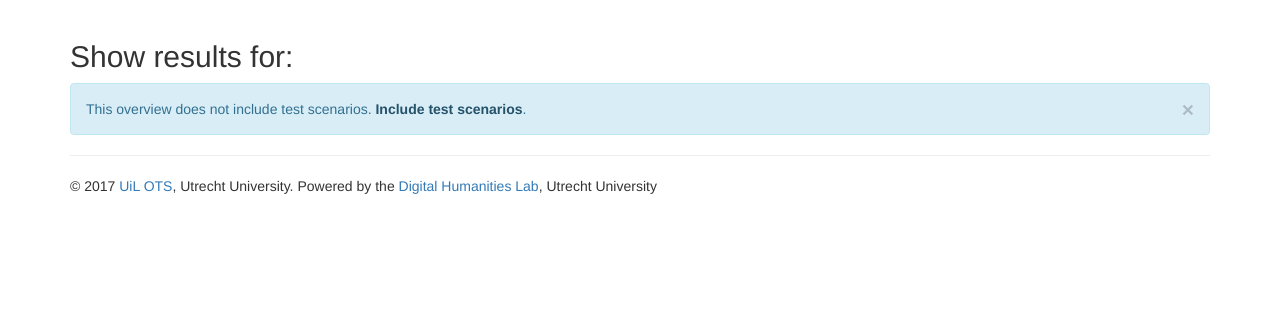
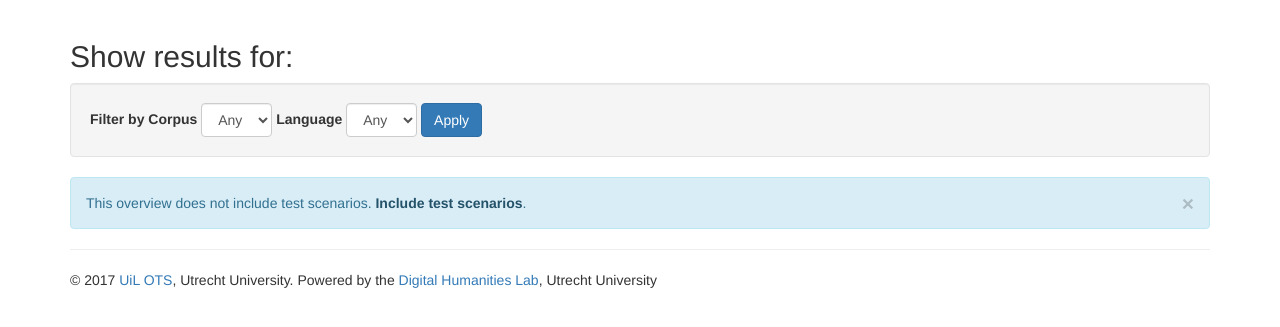
Before and after one commit to UUDigitalHumanitieslab/timealign, a Django app: page /stats/scenarios/ in a window 1280 px wide. Shown: the part 52-379 px from the top of the page. Run offline with Django 3.2, Linux system fonts and the light colour scheme; the visitor is signed in with stand-in values (Sample User, id 1); data that the repository does not hold is empty; some libraries are stand-ins or nearby versions.

Commit message:
added scenario filter (front-end)

```diff
--- a/stats/templates/stats/scenario_list.html
+++ b/stats/templates/stats/scenario_list.html
@@ -7,6 +7,35 @@
 {% regroup scenarios by corpus as corpus_list %}
 
 <h2>Show results for:</h2>
+<div class="well">
+  <form class="form-inline">
+    <div class="form-group">
+      <label for="corpus_filter">Filter by Corpus</label>
+      <select id="corpus_filter" class="form-control" name="corpus">
+        <option value="">Any</option>
+        {% for corpus in corpora %}
+            <option value="{{ corpus.id }}" {% if corpus.id == selected_corpus %}selected="selected"{% endif %}>
+            {{ corpus.title }}
+            </option>
+        {% endfor %}
+      </select>
+    </div>
+    <div class="form-group">
+      <label for="language_filter">Language</label>
+      <select id="language_filter" class="form-control" name="language">
+        <option value="">Any</option>
+        {% for language in languages %}
+            <option value="{{ language.iso }}" {% if language.iso == selected_language %}selected="selected"{% endif %}>
+            {{ language.title }}
+            </option>
+        {% endfor %}
+      </select>
+    </div>
+    <div class="form-group">
+      <button class="btn btn-primary">Apply</button>
+    </div>
+  </form>
+</div>
 {% for corpus in corpus_list %}
 <h3>{{ corpus.grouper }}</h3>
     <ul>
--- a/stats/views.py
+++ b/stats/views.py
@@ -11,7 +11,7 @@ from braces.views import LoginRequiredMixin
 
 from .models import Scenario
 from annotations.models import Language, Tense, Fragment
-from annotations.utils import get_color
+from annotations.utils import get_available_corpora, get_color
 
 
 class ScenarioList(LoginRequiredMixin, generic.ListView):
@@ -30,7 +30,37 @@ class ScenarioList(LoginRequiredMixin, generic.ListView):
         if not show_tests:
             scenarios = scenarios.exclude(is_test=True)
 
+        corpus = self.request.GET.get('corpus')
+        if corpus:
+            scenarios = scenarios.filter(corpus__id=corpus)
+
+        language = self.request.GET.get('language')
+        if language:
+            scenarios = scenarios.filter(scenariolanguage__language__iso=language)
+
         return scenarios.order_by('corpus__title')
+
+    def get_context_data(self, **kwargs):
+        context = super(ScenarioList, self).get_context_data(**kwargs)
+        corpora = get_available_corpora(self.request.user)
+
+        # only show languages that are found in the available corpora
+        languages = set(sum([list(c.languages.all()) for c in corpora], []))
+        # sort by language name
+        languages = sorted(languages, key=lambda x: x.title)
+
+        context['corpora'] = corpora
+        context['languages'] = languages
+
+        corpus = self.request.GET.get('corpus')
+        if corpus:
+            context['selected_corpus'] = int(corpus)
+
+        language = self.request.GET.get('language')
+        if language:
+            context['selected_language'] = language
+
+        return context
 
 
 class ScenarioDetail(LoginRequiredMixin, generic.DetailView):
```
